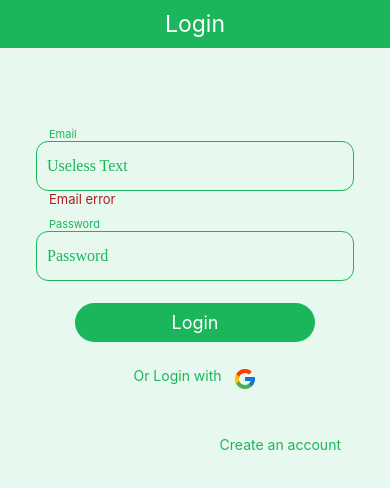
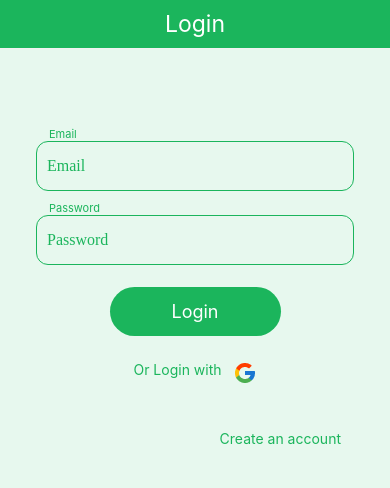
Before and after one commit to udith-shalinda/exam_scheduler, a React Native app: screen /Login in a window 390 px wide. Shown: the top 488 px of the page. Built offline with nearby package versions, Linux system fonts and the light colour scheme; what tailwind-rn would draw is missing.

Commit message:
login added

```diff
--- a/package.json
+++ b/package.json
@@ -14,6 +14,7 @@
     "@react-navigation/native": "^6.0.2",
     "@react-navigation/stack": "^6.0.2",
     "@reduxjs/toolkit": "^1.6.1",
+    "axios": "^0.21.1",
     "react": "17.0.1",
     "react-native": "0.64.1",
     "react-native-elements": "^3.4.2",
--- /dev/null
+++ b/src/config/config.ts
@@ -0,0 +1 @@
+export const API_URL = "http://10.0.2.2:3000/dev"
--- a/src/redux/user/user.action.ts
+++ b/src/redux/user/user.action.ts
@@ -5,9 +5,8 @@ export enum UserActionTypes {
     'UPDATE_USER_LOADING'= 'UPDATE_USER_LOADING'
 }
 export interface IUser{
-    name: string,
-    email: string,
-    age: number
+    username: string,
+    email: string
 }
 
 export const setUser = (user: IUser)=>({
--- a/src/screens/auth/LoginScreen.tsx
+++ b/src/screens/auth/LoginScreen.tsx
@@ -1,22 +1,53 @@
 import * as React from 'react';
 import { connect } from 'react-redux'
-import { IUser, setUser, updateUserLoading } from '../../redux/user/user.action';
+import { IUser, setUser, setUserToken, updateUserLoading } from '../../redux/user/user.action';
 import { Button } from 'react-native-elements/dist/buttons/Button';
 import {
     View, KeyboardAvoidingView,
     TextInput, StyleSheet, Text, Platform,
-    TouchableWithoutFeedback, Keyboard, Image
+    TouchableWithoutFeedback, Keyboard, Image, ActivityIndicator
 } from 'react-native';
-import { Header } from 'react-native-elements';
+import { Header, Overlay } from 'react-native-elements';
 import { colors } from './../../utils/theam.json';
+import { login } from '../../services/user/user.service';
+import { useNavigation } from '@react-navigation/native';
 
-const LoginScreen = ({ userState }: any) => {
-    const [text, onChangeText] = React.useState("Useless Text");
-    const [number, onChangeNumber] = React.useState(null);
-    const [emailError, setEmailError] = React.useState('Email error');
+const LoginScreen = ({ userState, navigation, setUsers, setToken}: any) => {
+    const [email, onChangeEmail] = React.useState("");
+    const [password, onChangePassword] = React.useState('');
+    const [emailError, setEmailError] = React.useState('');
     const [PasswordError, setPasswordError] = React.useState('');
+    const [loading, setLoading] = React.useState(false);
+    // const navigation = useNavigation();
 
+    const onLoginPress = async () => {
+        if (email.length > 0 && password.length > 0) {
+            setLoading(true);
+            try {
+                const data = await login({ email, password });
+                console.log((data.data.data.user).toJson());
+                setLoading(false);
+                // setToken(data.data.data.token);
+                // const user: IUser = {
+                //     username: data.data.data.data.user.username,
+                //     email: data.data.data.data.user.username,
+                // }
+                // setUsers(user)
+                navigation.navigate('Home');
+            } catch (error) {
+                if (error.response?.data?.message) {
+                    if ((error.response.data.message).search('Email') !== -1) {
+                        setEmailError(error.response.data.message);
+                    }
+                    if ((error.response.data.message).search('Password') !== -1) {
+                        setPasswordError(error.response.data.message);
+                    }
+                }
+                setLoading(false);
 
+            }
+        }
+    }
 
     return (
 
@@ -32,21 +63,25 @@ const LoginScreen = ({ userState }: any) => {
             />
             <TouchableWithoutFeedback onPress={Keyboard.dismiss}>
                 <View style={styles.inner}>
+                    {loading && <Overlay isVisible={loading} >
+                        <ActivityIndicator size="large" color={colors.main_color} />
+                    </Overlay>}
                     <View style={styles.textInputScope}>
                         <Text style={styles.label}>Email</Text>
                         <TextInput placeholder="Email" keyboardType="email-address"
-                            onChangeText={onChangeText}
-                            value={text} style={styles.textInput} />
+                            onChangeText={onChangeEmail}
+                            value={email} style={styles.textInput} />
                         {emailError.length > 0 && <Text style={styles.errormessage}>{emailError}</Text>}
                     </View>
                     <View style={styles.textInputScope}>
                         <Text style={styles.label}>Password</Text>
-                        <TextInput placeholder="Password" style={styles.textInput} secureTextEntry={true} inlineImageLeft="google" />
-                        {PasswordError.length > 0 && <Text  style={styles.errormessage} >{PasswordError}</Text>}
+                        <TextInput onChangeText={onChangePassword}
+                            value={password} placeholder="Password" style={styles.textInput} secureTextEntry={true} inlineImageLeft="google" />
+                        {PasswordError.length > 0 && <Text style={styles.errormessage} >{PasswordError}</Text>}
                     </View>
 
                     <View style={styles.btnContainer}>
-                        <Button title="Login" onPress={() => null} />
+                        <Button title="Login" onPress={() => onLoginPress()} />
                     </View>
                     <View style={{ flexDirection: 'row', marginTop: 25, alignSelf: 'center' }}>
                         <Text style={{ color: colors.main_color }}>Or Login with
@@ -82,17 +117,19 @@ const styles = StyleSheet.create({
         borderWidth: 1,
         padding: 10,
         borderRadius: 12,
-        borderColor: '#1BB55C',
-        color: '#1BB55C',
+        borderColor: colors.main_color,
+        color: colors.main_color,
         fontFamily: 'Cochin',
         fontSize: 16
     },
     btnContainer: {
-        backgroundColor: '#1BB55C',
+        backgroundColor: colors.main_color,
         marginTop: 12,
-        borderRadius: 20,
-        width: '70%',
-        alignSelf: 'center'
+        borderRadius: 50,
+        width: '50%',
+        alignSelf: 'center',
+        paddingTop: 5,
+        paddingBottom: 5
     },
     label: {
         fontSize: 11,
@@ -111,18 +148,21 @@ const styles = StyleSheet.create({
     }
 });
 
-const mapStateToProps = state => ({
+const mapStateToProps = (state: any) => ({
     userState: state.user
 })
 
-const mapDispatchToProps = dispatch => ({
+const mapDispatchToProps = (dispatch: any) => ({
     updateLoading: (loading: boolean) => {
         dispatch(updateUserLoading(loading));
         // console.log('called');
     },
     setUsers: (user: IUser) => {
-        dispatch(setUser(user));
-        // console.log('user',user);
+        // dispatch(setUser(user));
+        console.log('user',user);
+    },
+    setToken: (token: string) => {
+        dispatch(setUserToken(token));
     }
 })
 
--- /dev/null
+++ b/src/services/user/user.interface.ts
@@ -0,0 +1,4 @@
+export interface ILoginUser {
+    email: string;
+    password: string;
+}
--- /dev/null
+++ b/src/services/user/user.service.ts
@@ -0,0 +1,9 @@
+import axios from 'axios';
+import {API_URL} from '../../config/config';
+import {ILoginUser} from './user.interface';
+
+export const login = async (input: ILoginUser) => {
+  return await axios.post(`${API_URL}/login`, input);
+};
+
+export const register = () => {};
```
Also changed, not shown: src/components/loading.component.tsx (added), 1 other file (tests, documents, lock files or other folders).
